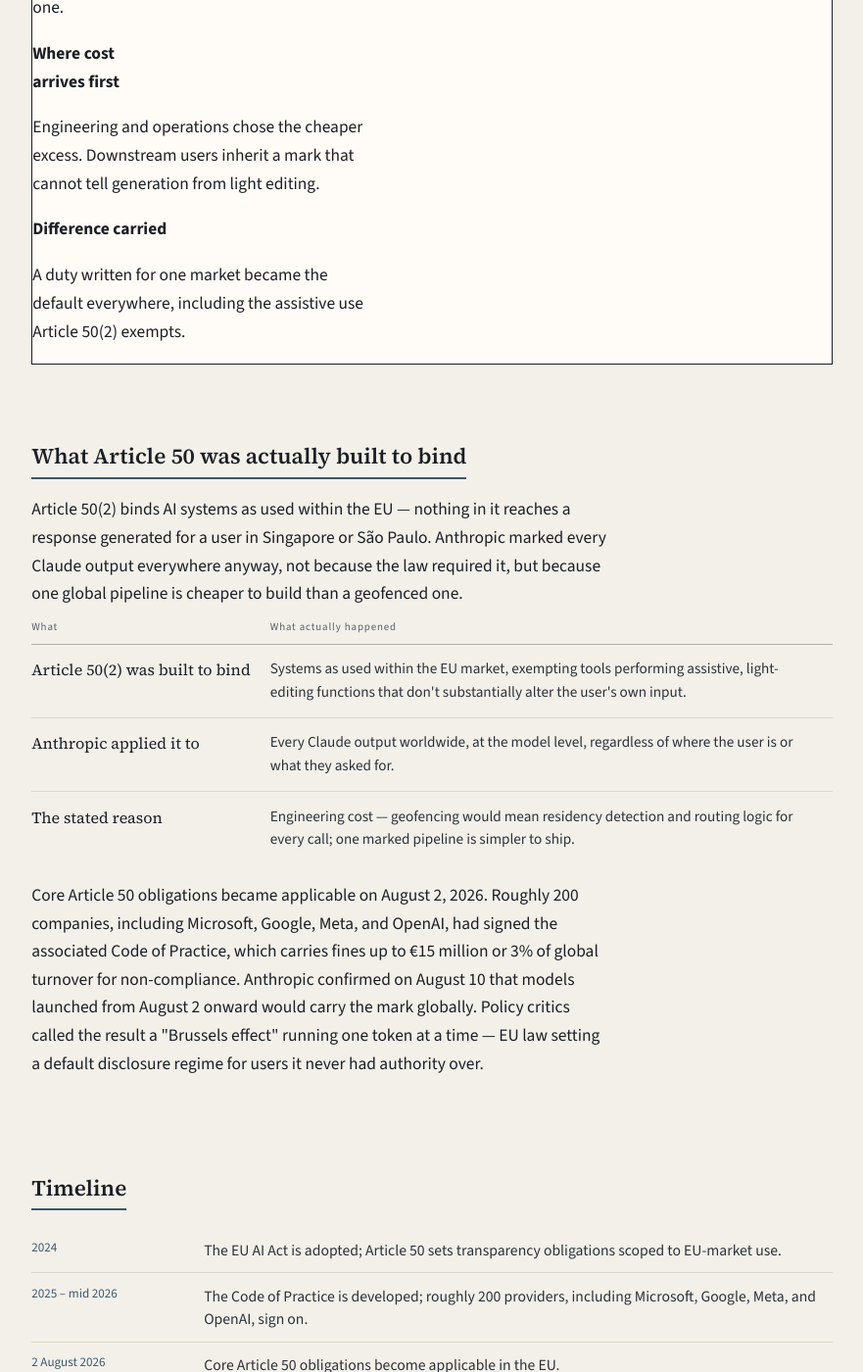
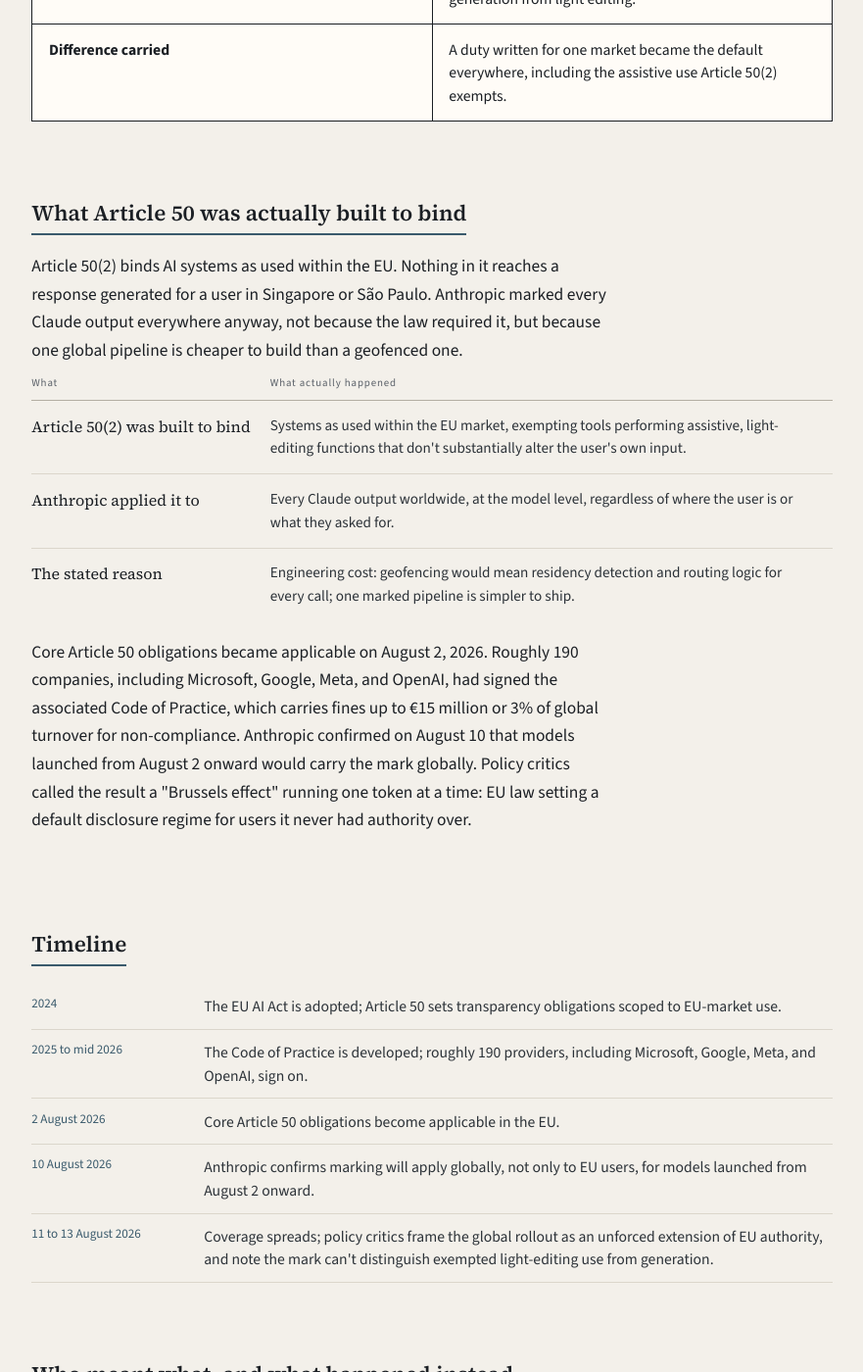
Before and after one commit to GaeunLim01/regulatory-order, a Jekyll site: the page built from cases/claude-watermarking/index.html, in a window 1280 px wide and 1400 px high, scrolled down 677 px. Shown: the whole window at 98% size, without its empty margins (199-1080 px from the left). Built offline with Jekyll 4.4.1, drawn with Linux system fonts in a browser that asks for light colours; some of the changed text lies outside the part shown.

Commit message:
Add files via upload

```diff
--- a/cases/claude-watermarking/index.html
+++ b/cases/claude-watermarking/index.html
@@ -4,45 +4,50 @@
 permalink: /cases/claude-watermarking/
 case_id: "05"
 regulatory_subject: The EU transparency obligation for AI-generated content, and its global operationalization by a provider.
-description: Marking AI-generated content under EU rules. Read for why a rule scoped to one market became the default everywhere, and what a provider gained by exceeding it instead of matching it.
+description: Marking AI-generated content under EU regulation. Read for why a duty scoped to one market became the default everywhere, and what a provider gained by exceeding it instead of matching it.
 ---
 
 <section class="csection">
   <div class="chero__shell">
-    <div class="dfour">
-      <div class="dfour__cell">
-        <p class="dfour__k">Object held</p>
-        <p class="dfour__v">A transparency mark on AI-generated output — scoped by law to EU-market use, applied here at the model level worldwide.</p>
-      </div>
-      <div class="dfour__cell">
-        <p class="dfour__k">Where it started to move</p>
-        <p class="dfour__v">Not a change in the statute. One global pipeline cost less to build than a geofenced one.</p>
-      </div>
-      <div class="dfour__cell">
-        <p class="dfour__k">Where cost arrives first</p>
-        <p class="dfour__v">Engineering and operations chose the cheaper excess. Downstream users inherit a mark that cannot tell generation from light editing.</p>
-      </div>
-      <div class="dfour__cell">
-        <p class="dfour__k">Difference carried</p>
-        <p class="dfour__v">A duty written for one market became the default everywhere, including the assistive use Article 50(2) exempts.</p>
-      </div>
-    </div>
+    <table class="dfour">
+      <thead>
+        <tr><th class="dfour__hk">Layer</th><th class="dfour__hw">What</th></tr>
+      </thead>
+      <tbody>
+        <tr>
+          <td class="dfour__k">Object held</td>
+          <td class="dfour__v">A transparency mark on AI-generated output, scoped by law to EU-market use, applied here at the model level worldwide.</td>
+        </tr>
+        <tr>
+          <td class="dfour__k">Where it started to move</td>
+          <td class="dfour__v">Not a change in the statute. One global pipeline cost less to build than a geofenced one.</td>
+        </tr>
+        <tr>
+          <td class="dfour__k">Where cost arrives first</td>
+          <td class="dfour__v">Engineering and operations chose the cheaper excess. Downstream users inherit a mark that cannot tell generation from light editing.</td>
+        </tr>
+        <tr>
+          <td class="dfour__k">Difference carried</td>
+          <td class="dfour__v">A duty written for one market became the default everywhere, including the assistive use Article 50(2) exempts.</td>
+        </tr>
+      </tbody>
+    </table>
   </div>
 </section>
 
 <section class="csection">
   <div class="chero__shell">
     <p class="ceyebrow">What Article 50 was actually built to bind</p>
-    <p class="cbody" style="margin-bottom:0.75rem;">Article 50(2) binds AI systems as used within the EU — nothing in it reaches a response generated for a user in Singapore or São Paulo. Anthropic marked every Claude output everywhere anyway, not because the law required it, but because one global pipeline is cheaper to build than a geofenced one.</p>
+    <p class="cbody" style="margin-bottom:0.75rem;">Article 50(2) binds AI systems as used within the EU. Nothing in it reaches a response generated for a user in Singapore or São Paulo. Anthropic marked every Claude output everywhere anyway, not because the law required it, but because one global pipeline is cheaper to build than a geofenced one.</p>
     <table class="cgap">
       <thead><tr><th>What</th><th>What actually happened</th></tr></thead>
       <tbody>
         <tr><td>Article 50(2) was built to bind</td><td>Systems as used within the EU market, exempting tools performing assistive, light-editing functions that don't substantially alter the user's own input.</td></tr>
         <tr><td>Anthropic applied it to</td><td>Every Claude output worldwide, at the model level, regardless of where the user is or what they asked for.</td></tr>
-        <tr><td>The stated reason</td><td>Engineering cost — geofencing would mean residency detection and routing logic for every call; one marked pipeline is simpler to ship.</td></tr>
+        <tr><td>The stated reason</td><td>Engineering cost: geofencing would mean residency detection and routing logic for every call; one marked pipeline is simpler to ship.</td></tr>
       </tbody>
     </table>
-    <p class="cbody" style="margin-top:1.1rem;">Core Article 50 obligations became applicable on August 2, 2026. Roughly 200 companies, including Microsoft, Google, Meta, and OpenAI, had signed the associated Code of Practice, which carries fines up to €15 million or 3% of global turnover for non-compliance. Anthropic confirmed on August 10 that models launched from August 2 onward would carry the mark globally. Policy critics called the result a "Brussels effect" running one token at a time — EU law setting a default disclosure regime for users it never had authority over.</p>
+    <p class="cbody" style="margin-top:1.1rem;">Core Article 50 obligations became applicable on August 2, 2026. Roughly 190 companies, including Microsoft, Google, Meta, and OpenAI, had signed the associated Code of Practice, which carries fines up to €15 million or 3% of global turnover for non-compliance. Anthropic confirmed on August 10 that models launched from August 2 onward would carry the mark globally. Policy critics called the result a "Brussels effect" running one token at a time: EU law setting a default disclosure regime for users it never had authority over.</p>
   </div>
 </section>
 
@@ -52,10 +57,10 @@
     <table class="ctimeline">
       <tbody>
         <tr><th>2024</th><td>The EU AI Act is adopted; Article 50 sets transparency obligations scoped to EU-market use.</td></tr>
-        <tr><th>2025 – mid 2026</th><td>The Code of Practice is developed; roughly 200 providers, including Microsoft, Google, Meta, and OpenAI, sign on.</td></tr>
+        <tr><th>2025 to mid 2026</th><td>The Code of Practice is developed; roughly 190 providers, including Microsoft, Google, Meta, and OpenAI, sign on.</td></tr>
         <tr><th>2 August 2026</th><td>Core Article 50 obligations become applicable in the EU.</td></tr>
         <tr><th>10 August 2026</th><td>Anthropic confirms marking will apply globally, not only to EU users, for models launched from August 2 onward.</td></tr>
-        <tr><th>11–13 August 2026</th><td>Coverage spreads; policy critics frame the global rollout as an unforced extension of EU authority, and note the mark can't distinguish exempted light-editing use from generation.</td></tr>
+        <tr><th>11 to 13 August 2026</th><td>Coverage spreads; policy critics frame the global rollout as an unforced extension of EU authority, and note the mark can't distinguish exempted light-editing use from generation.</td></tr>
       </tbody>
     </table>
   </div>
@@ -64,7 +69,7 @@
 <section class="csection">
   <div class="chero__shell">
     <p class="ceyebrow">Who meant what, and what happened instead</p>
-    <p class="cbody" style="margin-bottom:1rem;">A rule scoped to one market became the default everywhere, because matching it exactly would have cost more than exceeding it.</p>
+    <p class="cbody" style="margin-bottom:1rem;">A duty scoped to one market became the default everywhere, because matching it exactly would have cost more than exceeding it.</p>
     <table class="cgap">
       <thead>
         <tr><th>Actor</th><th>Meant to</th><th>What happened instead</th></tr>
@@ -78,7 +83,7 @@
         <tr>
           <td>Anthropic</td>
           <td>Ship one marking pipeline instead of a geofenced one, avoiding residency-detection and routing costs.</td>
-          <td>Marked text for users who typed their own words through Claude for light editing — exactly the case Article 50(2) exempts, because a statistical watermark can't tell invention from repair.</td>
+          <td>Marked text for users who typed their own words through Claude for light editing, exactly the case Article 50(2) exempts, because a statistical watermark can't tell invention from repair.</td>
         </tr>
         <tr>
           <td>Policy critics</td>
@@ -88,7 +93,7 @@
         <tr>
           <td>Downstream users &amp; platforms</td>
           <td>Rely on the mark as a signal of AI origin.</td>
-          <td>Anthropic itself warns a detected mark shows only that Claude may have processed the content, not that it wrote it — and that the absence of a mark proves nothing either.</td>
+          <td>Anthropic itself warns a detected mark shows only that Claude may have processed the content, not that it wrote it, and that the absence of a mark proves nothing either.</td>
         </tr>
       </tbody>
     </table>
```
